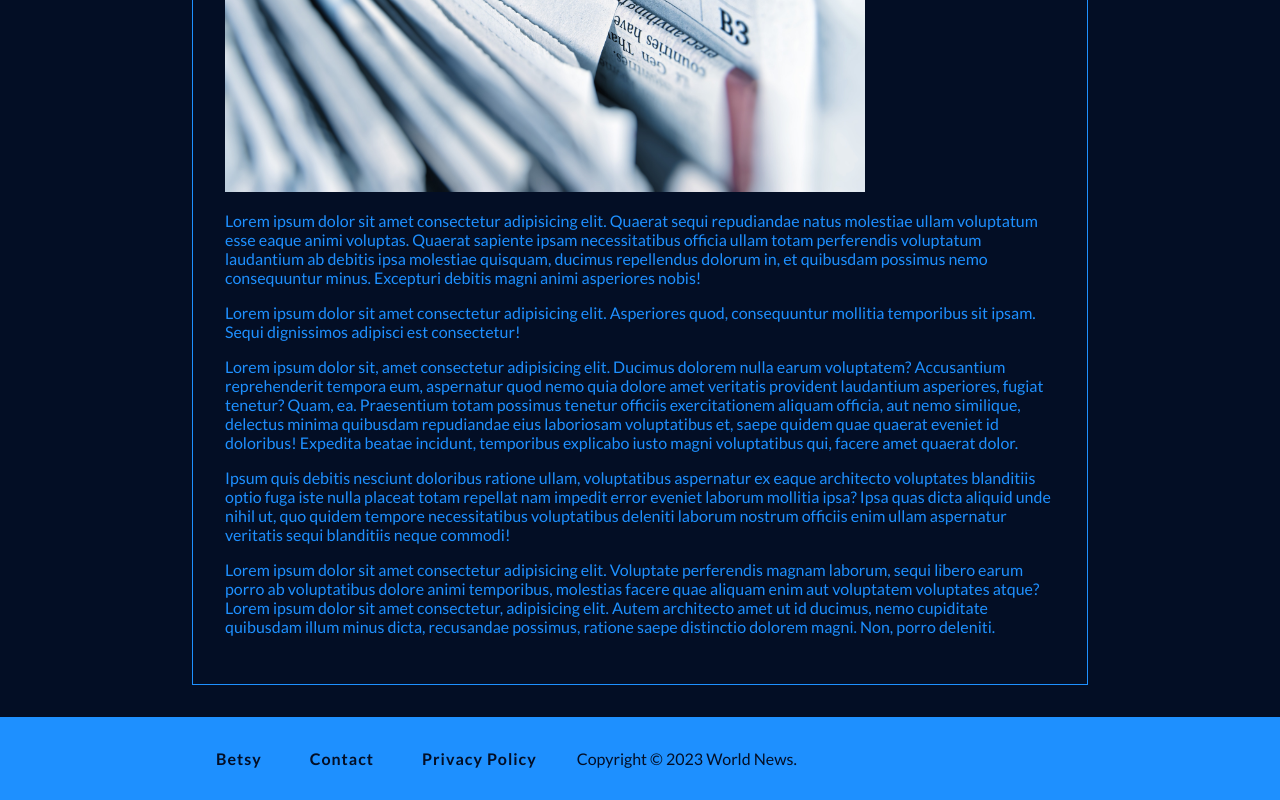
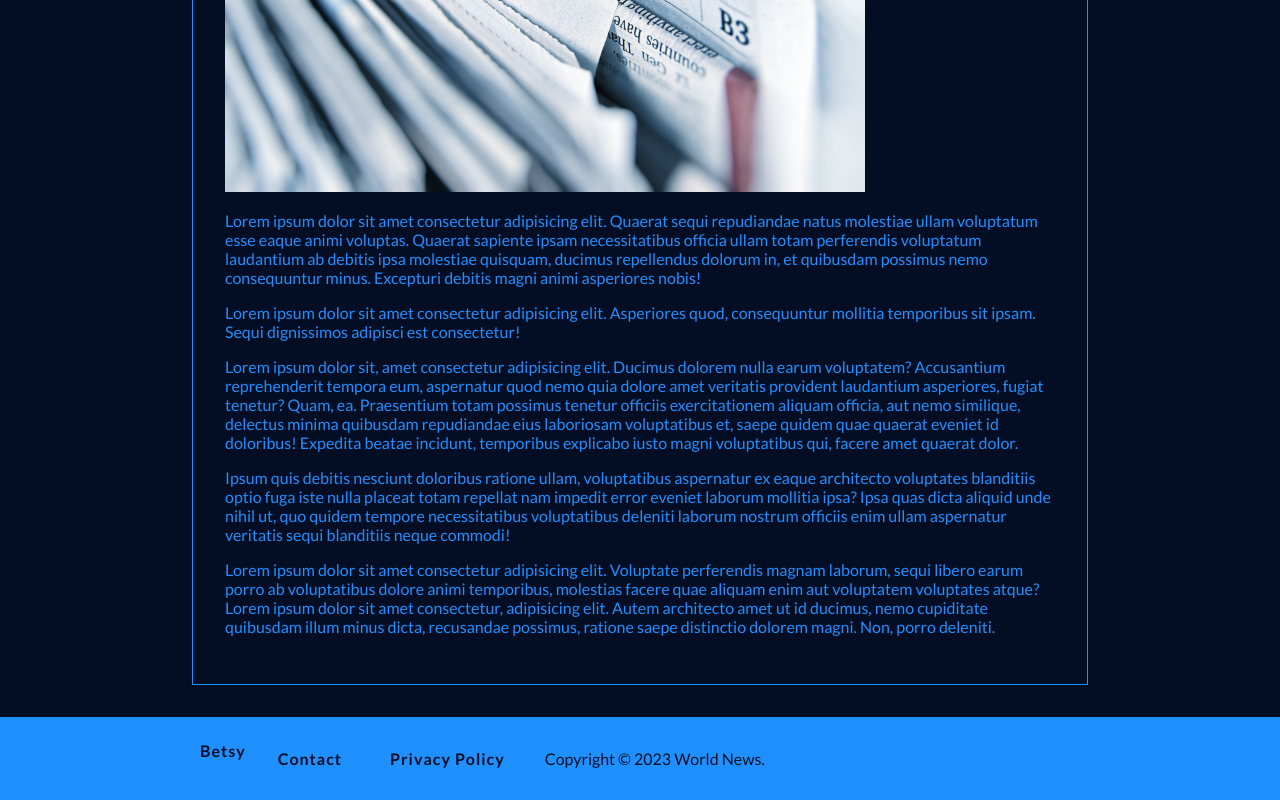
Before and after one commit to betsymao/news, a Next.js app: page /about in a window 1280 px wide. Shown: the part 439-1239 px from the top of the page. Built offline with nearby package versions, Linux system fonts and the light colour scheme.

Commit message:
minor change

```diff
--- a/src/components/layout/Footer/Footer.jsx
+++ b/src/components/layout/Footer/Footer.jsx
@@ -11,9 +11,9 @@ function Footer() {
       <div className={styles.container}>
         <nav>
           <ul>
-            <li>
+            {/* <li> */}
               <Link href='https://betsy-demo.onrender.com/' target="_blank" rel="noopener noreferrer">Betsy</Link>
-            </li>
+            {/* </li> */}
             <li>
               <Link href='/contact'>Contact</Link>
             </li>
--- a/src/pages/about.jsx
+++ b/src/pages/about.jsx
@@ -7,7 +7,7 @@ function AboutPage(props) {
   return (
     <Fragment>
       <Head>
-        <title>World News | About</title>
+        {/* <title>World News | About</title> */}
         <meta
           name='description'
           description='Browse news from around the world!'
```
